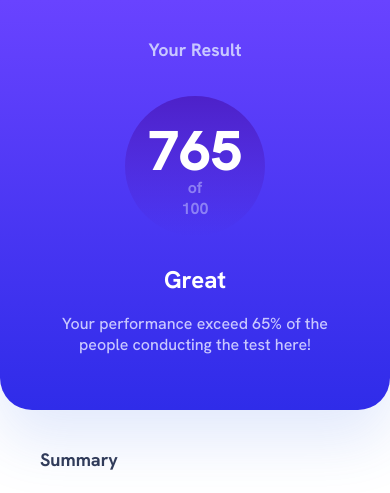
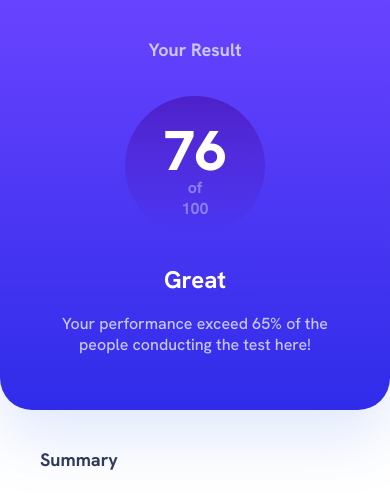
Before and after one commit to rafalolszak/results-summary-component, a plain HTML site: page index.html in a window 390 px wide. Shown: the top 493 px of the page. Drawn offline with Linux system fonts and the light colour scheme.

Commit message:
Add files via upload

```diff
--- a/index.html
+++ b/index.html
@@ -17,7 +17,7 @@
     <div class="result">
       <h2 class="result-tittle">Your Result</h2>
       <div class="circle">
-        <h1 class="points">765</h1>
+        <h1 class="points">76</h1>
         <p class="max-points">of 100</p>
       </div>
       <h3 class="rating-tittle">Great</h3>
--- a/style.css
+++ b/style.css
@@ -262,8 +262,7 @@ main .result{
 @media only screen and (max-width: 680px){
 
     body{
-
-
+        align-items: stretch;
     }
 
     main{
```
